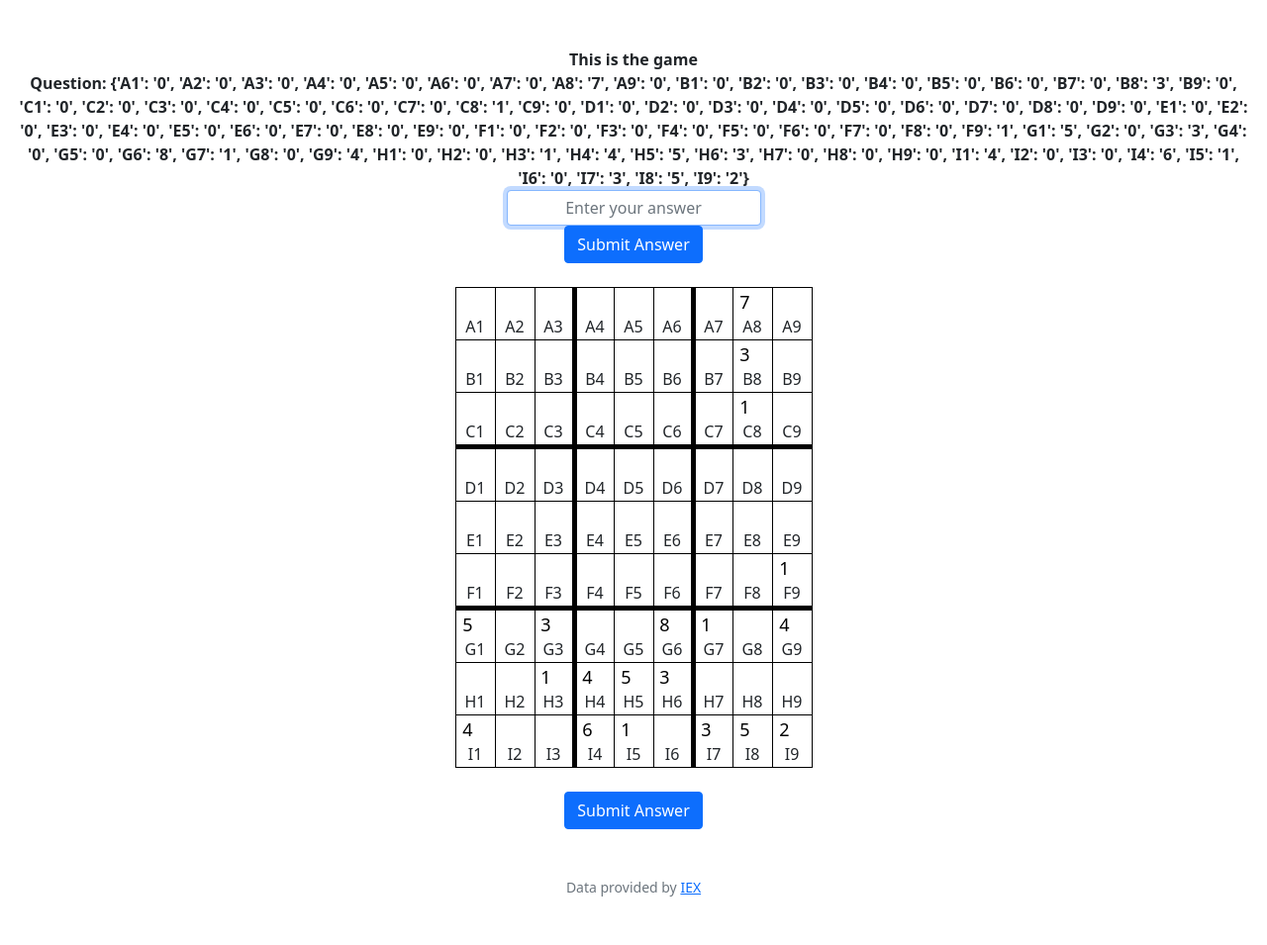
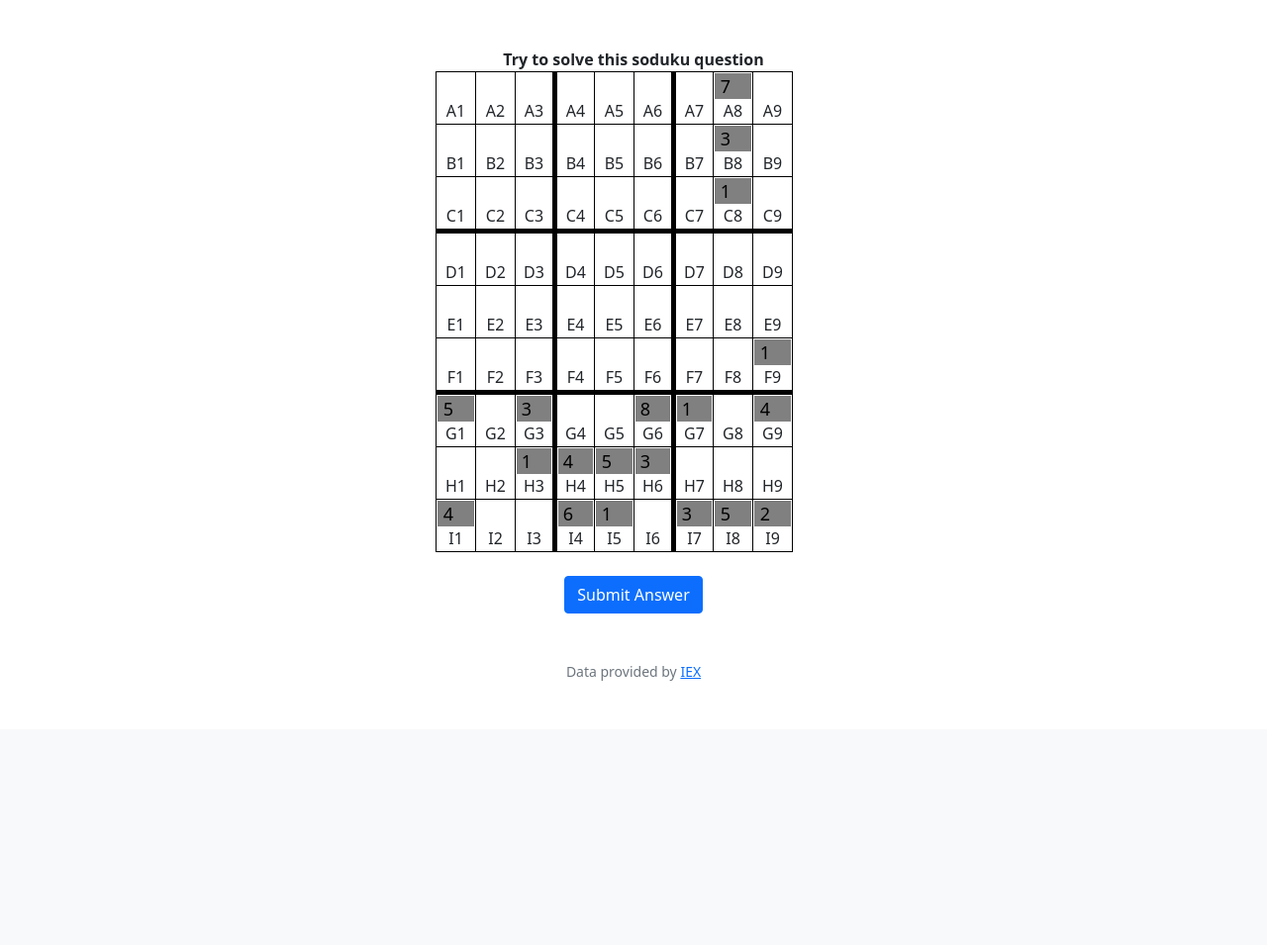
Before and after one commit to nthGH1030/Sudoku, a Flask app: page /game in a window 1280 px wide. Shown: the part 76-1031 px from the top of the page at 99% size. After the commit the page ends 764 px from the top, so only its background shows below. Run offline with Flask 3, Linux system fonts and the light colour scheme.

Commit message:
clear up CSS

```diff
--- a/Backend/flaskr/routes.py
+++ b/Backend/flaskr/routes.py
@@ -18,6 +18,7 @@ def game():
     colInitial = "123456789"
     squares = []
     questionGrid = {}
+    answerGrid = {}
     question = session.get("question")
     answer = session.get("answer")
 
@@ -26,40 +27,54 @@ def game():
         session["question"] = question
         session["answer"] = answer
 
-    question_index = 0
+    index = 0
     for char in rowInitial:
         for digit in colInitial:
             squares.append(char + digit)
-            questionGrid[char + digit] = question[question_index]
-            question_index += 1
+            questionGrid[char + digit] = question[index]
+            answerGrid[char + digit] = answer[index]
+            index += 1
 
-    print(questionGrid)
+    session["answerGrid"] = answerGrid
+    session["questionGrid"] = questionGrid
+
+    #print(questionGrid)
     #print(squares)
+    #print(answerGrid)
 
     if request.method == "POST":
-        userAns = request.form["userAns"]
-        answer = session["answer"]
+        userAnsDict = {}
+        for square in squares:
+            userAnsDict[square] = request.form[square]
+        #print(userAnsDict)
 
-        if answer == userAns:
+        if answerGrid == userAnsDict:
             message = "Congrats your answer is correct"
         else:
             message = "Your answer is incorrect"
 
-        session["userAns"] = userAns
+        session["userAnsDict"] = userAnsDict
         session["message"] = message
 
         return redirect(url_for("routes.answer"))
 
     else:
         #check what the answer is in console
-        print(answer)
+        print(answerGrid)
         return render_template("game.html", questionGrid = questionGrid, rowInitial = rowInitial, colInitial = colInitial)
 
 @bp.route("/answer", methods= ["POST","GET"])
 def answer():
-    userAns = session.get("userAns")
+    rowInitial = "ABCDEFGHI"
+    colInitial = "123456789"
+
+    userAnsDict = session.get("userAnsDict")
     message = session.get("message")
-    question = session.get("question")
-    answer = session.get("answer")
+    questionGrid = session.get("questionGrid")
+    answerGrid = session.get("answerGrid")
 
-    return render_template("answer.html", userAns = userAns, message = message, answer = answer, question = question)
+
+
+    return render_template("answer.html", userAnsDict = userAnsDict, message = message,
+                           answerGrid = answerGrid, questionGrid = questionGrid
+                           ,rowInitial = rowInitial, colInitial = colInitial)
--- a/Backend/flaskr/static/styles.css
+++ b/Backend/flaskr/static/styles.css
@@ -23,21 +23,52 @@ nav .navbar-brand .green
 }
 
 /* format for table and cells */
+td {
+    width: 40px;
+    height: 40px;
+    text-align: center;
+    border: 1px solid #000;
+  }
+  input {
+    width: 100%;
+    height: 100%;
+    font-size: 18px;
+    text-align: center;
+    border: none;
+  }
+
+  /* Printing thick border lines inside the table*/
 .border-right-width {
     border-right-width: thick;
     border-right-color: black;
+
 }
-
 .border-bottom-width {
     border-bottom-width: thick;
     border-bottom-color: black;
 }
 
+/* format for form */
 .form-center-grid {
     margin: 0 auto;
     max-width: 400px;
+    flex-direction: column;
+    align-items: center;
 }
 
-.form-table {
-    margin: 0 auto;
+/* Highlight cell */
+.readonly-cell {
+    background-color: gray;
 }
+
+.wrongAns-cell {
+    background-color: red;
+}
+
+/* Flexboxes For comparing answers */
+.table-AnswerComparison{
+    display: flex;
+    gap: 20px;;
+    justify-content: center;
+
+}
--- a/Backend/flaskr/templates/game.html
+++ b/Backend/flaskr/templates/game.html
@@ -6,25 +6,9 @@
 
 {% block main %}
 <div>
-    <b>This is the game</b>
-
-</div>
-<div>
-    <b>Question: {{questionGrid}}</b>
+    <b>Try to solve this soduku question</b>
 </div>
 
-<div>
-    <form action ="#" method ="post">
-        <input autocomplete="off" autofocus class="form-control mx-auto w-auto" id="userAns" name="userAns" placeholder="Enter your answer" type="text">
-        <div>
-            <button class="btn btn-primary" type="submit">Submit Answer</button>
-        </div>
-    </form>
-
-</div>
-<div>
-    <br>
-</div>
 <div>
     <style>
         table {
@@ -51,8 +35,8 @@
         <title>Sudoku Grid</title>
     </head>
     <body>
-        <form method="POST" action="/" class = "form-center-grid">
-            <table class = "form-table">
+        <form method="POST" action="#" class = "form-center-grid">
+            <table>
                 {% set row_count = rowInitial|length %}
                 {% set col_count = colInitial|length %}
                 {% for row_index in range(row_count) %}
@@ -63,6 +47,8 @@
                             <input type="number" min="1" max="9" name="{{ rowInitial[row_index] }}{{ colInitial[col_index] }}"
                             {% if questionGrid[rowInitial[row_index] + colInitial[col_index]] != "0" %}
                                 value="{{ questionGrid[rowInitial[row_index] + colInitial[col_index]] }}"
+                                    readonly
+                                    class="readonly-cell"
                             {% endif %}
                             >
                         </div>
```
Also changed, not shown: Backend/flaskr/templates/answer.html (+70 -3 lines).
